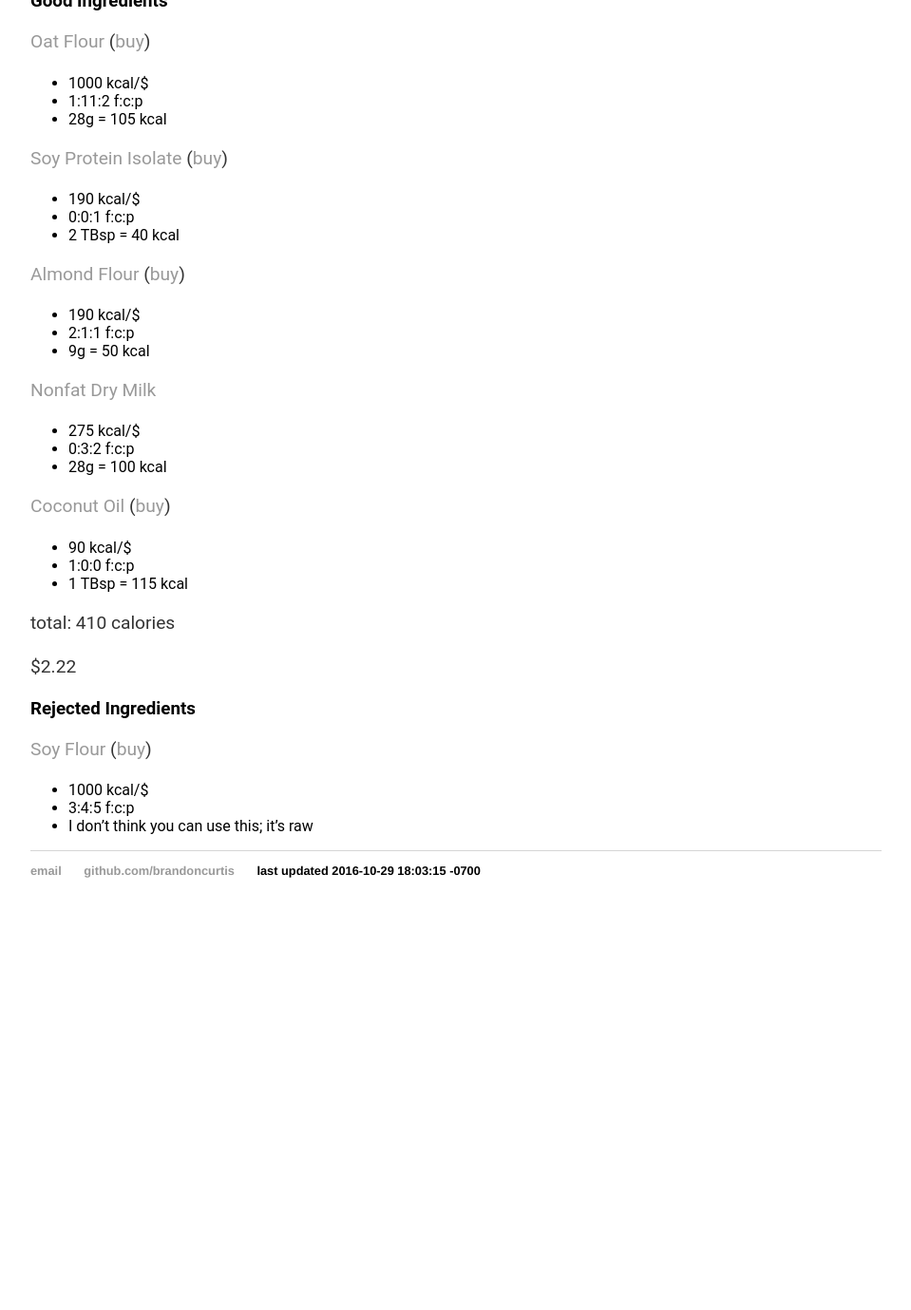
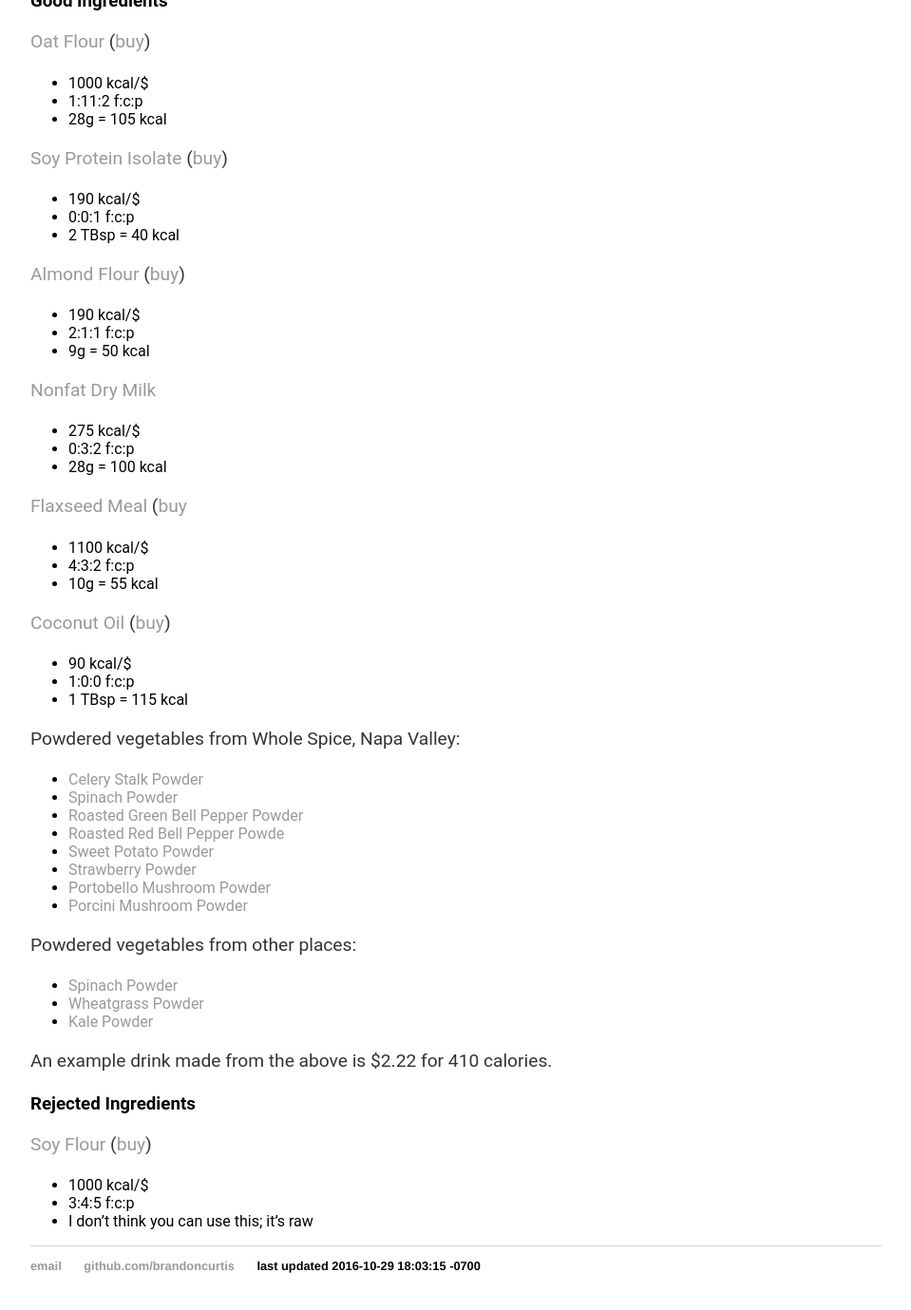
Before and after one commit to brandoncurtis/wiki, a Jekyll site: the page built from _wikipages/food/meal-replacement.md, in a window 1280 px wide and 1400 px high, scrolled down 1848 px. Shown: the top 1379 px of the window at 95% size, without its empty margins (160-1119 px from the left). Built offline with Jekyll 4.4.1, drawn with Linux system fonts in a browser that asks for light colours; before the commit the page ends 2832 px from its top, so only the background shows below that.

Commit message:
added vegetable powders

```diff
--- a/_wikipages/food/meal-replacement.md
+++ b/_wikipages/food/meal-replacement.md
@@ -114,6 +114,12 @@ Milk](https://nutritiondata.self.com/facts/dairy-and-egg-products/83/2)
 -   0:3:2 f:c:p
 -   28g = 100 kcal
 
+[Flaxseed Meal](https://nutritiondata.self.com/facts/nut-and-seed-products/3163/2) ([buy](https://www.amazon.com/Bobs-Red-Mill-Flaxseed-16-ounce/dp/B004VLV91S)
+
++ 1100 kcal/\$
++ 4:3:2 f:c:p
++ 10g = 55 kcal
+
 [Coconut Oil](https://nutritiondata.self.com/facts/fats-and-oils/508/2)
 ([buy](https://www.amazon.com/Carrington-Farms-Organic-Virgin-Coconut/dp/B00CPZPYLS/))
 
@@ -121,9 +127,24 @@ Milk](https://nutritiondata.self.com/facts/dairy-and-egg-products/83/2)
 -   1:0:0 f:c:p
 -   1 TBsp = 115 kcal
 
-total: 410 calories
+Powdered vegetables from Whole Spice, Napa Valley:
 
-\$2.22
++ [Celery Stalk Powder](http://wholespice.com/celery-stalk-powder.html)
++ [Spinach Powder](http://wholespice.com/a-z/s/spinach-powder.html)
++ [Roasted Green Bell Pepper Powder](http://wholespice.com/pantry-basics/dried-fruits-and-vegetables/roasted-green-bell-pepper-powder.html)
++ [Roasted Red Bell Pepper Powde](http://wholespice.com/pantry-basics/dried-fruits-and-vegetables/roasted-red-bell-pepper-powder.html)
++ [Sweet Potato Powder](http://wholespice.com/pantry-basics/dried-fruits-and-vegetables/sweet-potato-powder.html)
++ [Strawberry Powder](http://wholespice.com/pantry-basics/dried-fruits-and-vegetables/strawberry-fruit-powder.html)
++ [Portobello Mushroom Powder](http://wholespice.com/pantry-basics/dried-fruits-and-vegetables/portobello-mushroom-powder.html)
++ [Porcini Mushroom Powder](http://wholespice.com/pantry-basics/dried-fruits-and-vegetables/porcini-mushroom-powder.html)
+
+Powdered vegetables from other places:
+
++ [Spinach Powder](https://www.amazon.com/Hoosier-Hill-Farm-Spinach-Powder/dp/B00DX5D8CQ/)
++ [Wheatgrass Powder](https://www.amazon.com/Hoosier-Hill-Farm-Organic-Powder/dp/B00D5L2R5M/)
++ [Kale Powder](https://www.amazon.com/Hoosier-Hill-Farm-Natural-powder/dp/B00BBFR9RU/)
+
+An example drink made from the above is \$2.22 for 410 calories.
 
 ### Rejected Ingredients
 
```
